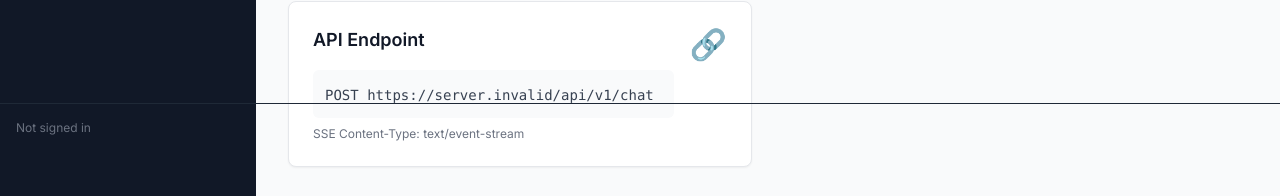
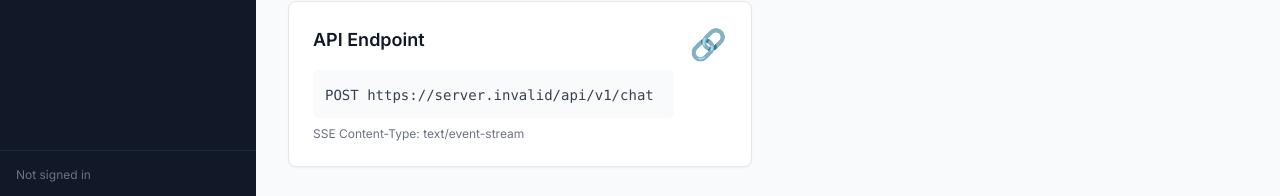
Before and after one commit to SimonCierniewski/ai-chat-task, a Next.js app in the folder apps/admin/: page /admin/playground in a window 1280 px wide. Shown: the part 648-844 px from the top of the page. Built offline with nearby package versions, Linux system fonts and the light colour scheme; no server answers.

Commit message:
Removed black line in the middle
In /admin page there is "absolute bottom-0 left-0 right-0 p-4 border-t border-gray-800" border which is incorectly displaying thrgouht whole layout. Also information about the logged in user should be glued to the bottom.

```diff
--- a/apps/admin/src/components/admin/sidebar.tsx
+++ b/apps/admin/src/components/admin/sidebar.tsx
@@ -55,7 +55,7 @@ export function AdminSidebar() {
   ];
 
   return (
-    <aside className="w-64 bg-gray-900 text-white min-h-screen">
+    <aside className="w-64 bg-gray-900 text-white min-h-screen flex flex-col relative">
       <div className="p-6">
         <h1 className="text-2xl font-bold flex items-center gap-2">
           <span>🤖</span>
@@ -91,7 +91,7 @@ export function AdminSidebar() {
         })}
       </nav>
 
-      <div className="absolute bottom-0 left-0 right-0 p-4 border-t border-gray-800">
+      <div className="mt-auto p-4 border-t border-gray-800">
         <UserInfo />
       </div>
     </aside>
```
